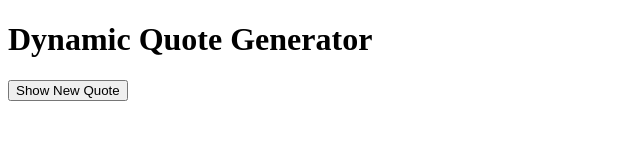
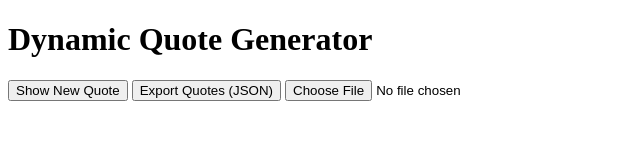
Before and after one commit to felixogunz/alx_fe_javascript, a plain HTML site: page dom-manipulation/index.html in a window 1280 px wide. Shown: the whole page, without its empty margins (0-640 px from the left). Drawn offline with Linux system fonts and the light colour scheme.

Commit message:
Update index.html

```diff
--- a/dom-manipulation/index.html
+++ b/dom-manipulation/index.html
@@ -9,6 +9,10 @@
   <h1>Dynamic Quote Generator</h1>
   <div id="quoteDisplay"></div>
   <button id="newQuote">Show New Quote</button>
+
+  <button id="exportQuotes">Export Quotes (JSON)</button>
+  <input type="file" id="importFile" accept=".json" onchange="importFromJsonFile(event)" />
+
   <script src="script.js"></script>
 </body>
 </html>
```
